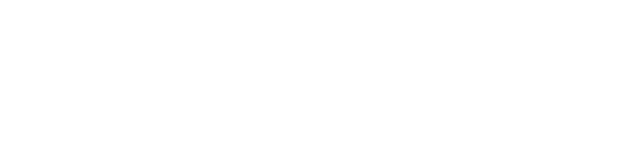
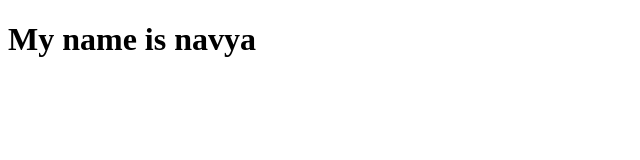
Before and after one commit to Navyashree2002/LocalRepo, a plain HTML site: page index.html in a window 1280 px wide. Shown: the whole page, without its empty margins (0-640 px from the left). Drawn offline with Linux system fonts and the light colour scheme.

Commit message:
add heading

```diff
--- a/index.html
+++ b/index.html
@@ -6,6 +6,6 @@
     <title>Document</title>
 </head>
 <body>
-
+    <h1>My name is navya</h1>
 </body>
 </html>
```
